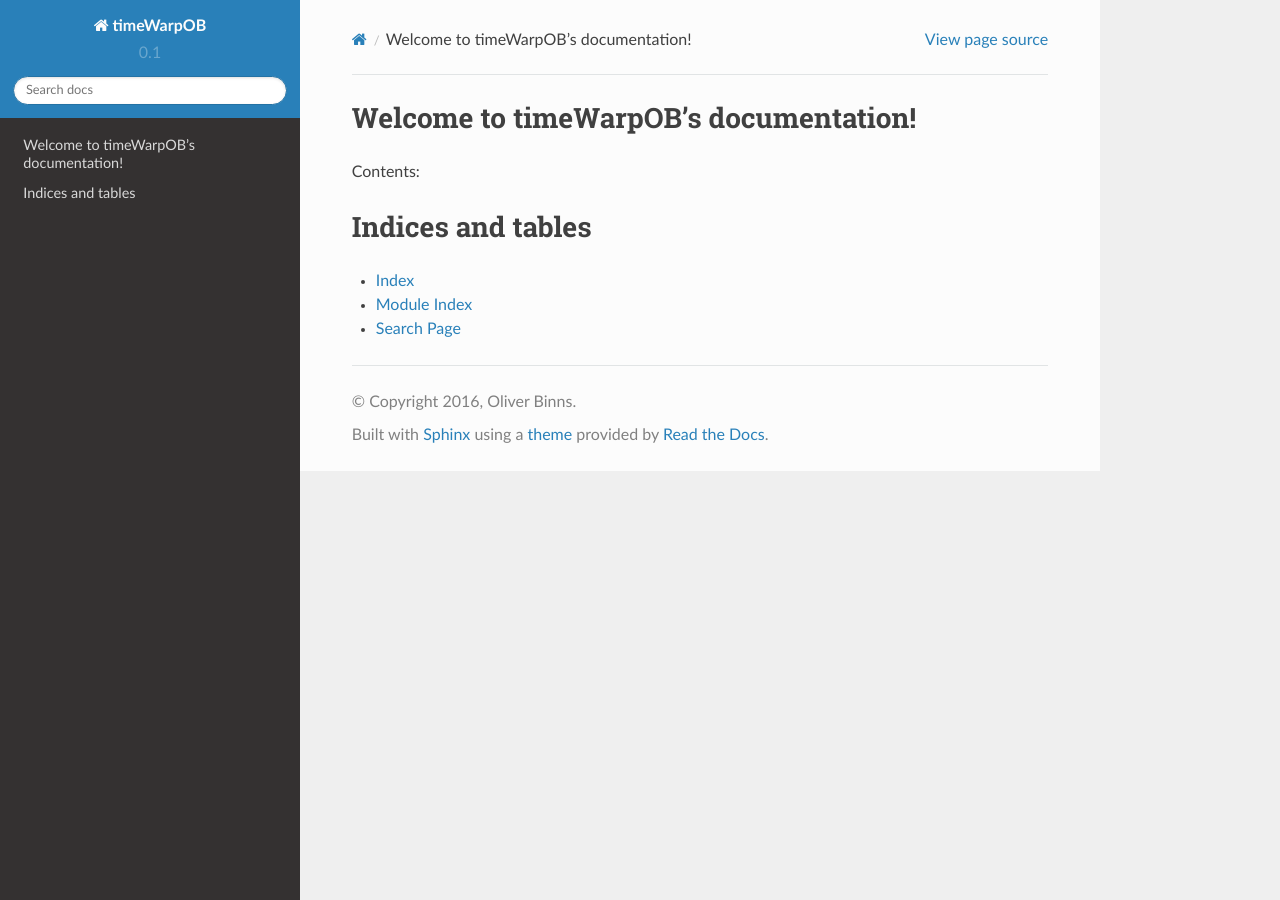
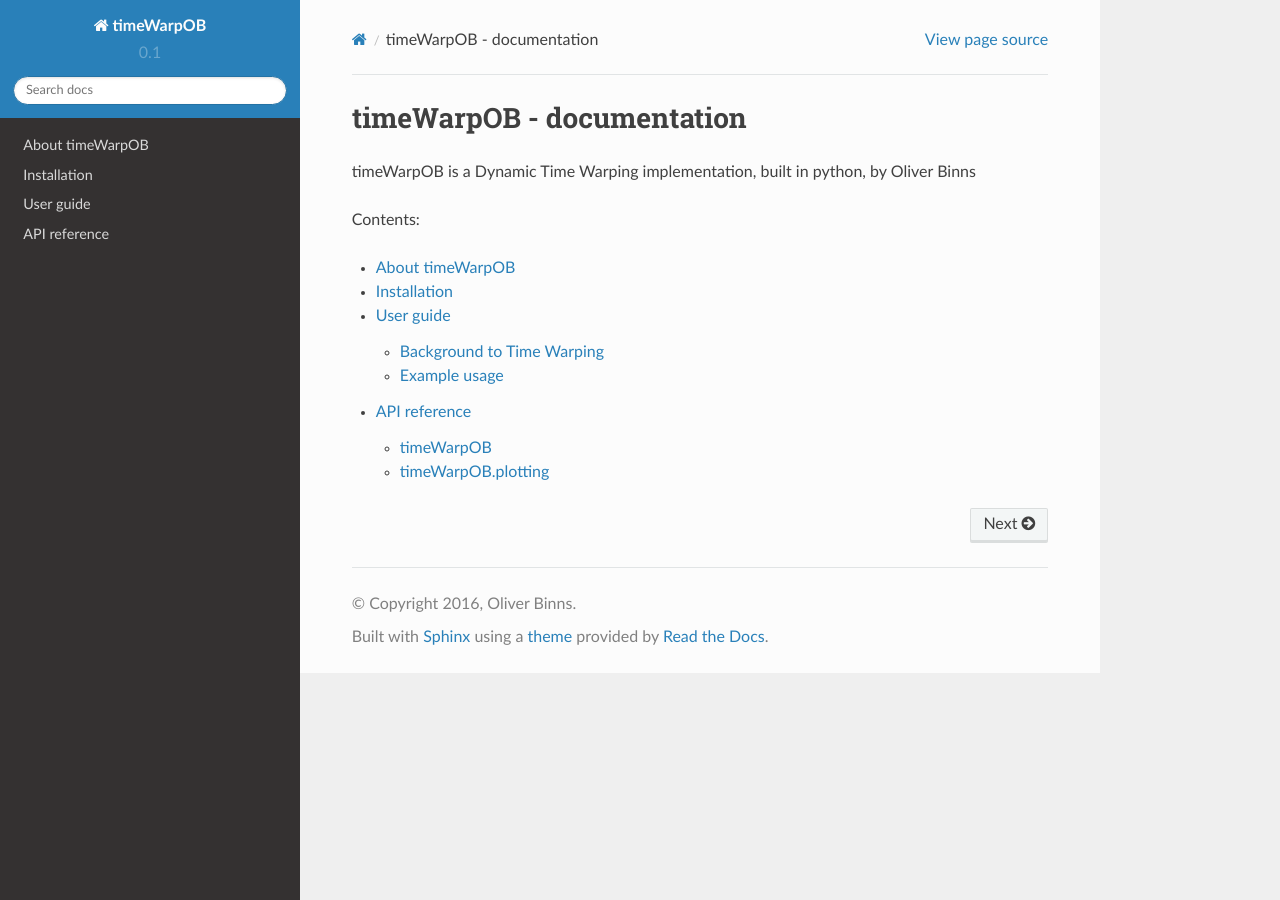
Before and after one commit to oliverbinns/timeWarpOB, a Sphinx documentation site: the page built from docs/source/index.rst, in a window 1280 px wide. Built offline with Sphinx 7.4.7 and the Read the Docs theme 2.0.0, drawn with Linux system fonts in a browser that asks for light colours.

Commit message:
Initial documents

```diff
--- /dev/null
+++ b/docs/source/APIref.rst
@@ -0,0 +1,25 @@
+API reference
+=============
+
+The following is a reference guide for the functions in the modules of neurOB, sorted by submodule.
+
+
+timeWarpOB
+----------
+
+The timeWarpOB module contains the main functions for time warping.  The other submodules contain functions to help with plotting.
+
+.. autofunction:: timeWarpOB.timeWarp
+.. autofunction:: timeWarpOB.L1distances
+.. autofunction:: timeWarpOB.ERPwarp
+.. autofunction:: timeWarpOB.DTWwarp
+.. autofunction:: timeWarpOB.backTrace
+
+
+timeWarpOB.plotting
+-------------------
+
+The timeWarpOB.plotting module contains functions for plotting the outcome of a time warp experiment.
+
+.. autofunction:: timeWarpOB.plotting.plotWarp
+.. autofunction:: timeWarpOB.plotting.plotSeries
--- /dev/null
+++ b/docs/source/about.rst
@@ -0,0 +1,2 @@
+About timeWarpOB
+================
--- a/docs/source/conf.py
+++ b/docs/source/conf.py
@@ -19,7 +19,7 @@ import os
 # If extensions (or modules to document with autodoc) are in another directory,
 # add these directories to sys.path here. If the directory is relative to the
 # documentation root, use os.path.abspath to make it absolute, like shown here.
-#sys.path.insert(0, os.path.abspath('.'))
+sys.path.insert(0, os.path.abspath('../../.'))
 
 # -- General configuration ------------------------------------------------
 
--- a/docs/source/index.rst
+++ b/docs/source/index.rst
@@ -1,21 +1,22 @@
-.. timeWarpOB documentation master file, created by
-   sphinx-quickstart on Wed May 18 16:38:14 2016.
-   You can adapt this file completely to your liking, but it should at least
-   contain the root `toctree` directive.
+timeWarpOB - documentation
+==========================
 
-Welcome to timeWarpOB's documentation!
-======================================
+timeWarpOB is a Dynamic Time Warping implementation, built in python, by Oliver Binns
 
 Contents:
 
 .. toctree::
    :maxdepth: 2
 
+   about
+   installation
+   usage
+   APIref
 
 
-Indices and tables
-==================
 
-* :ref:`genindex`
-* :ref:`modindex`
-* :ref:`search`
+.. Indices and tables
+   ==================
+   * :ref:`genindex`
+	* :ref:`modindex`
+	* :ref:`search`
--- /dev/null
+++ b/docs/source/installation.rst
@@ -0,0 +1,4 @@
+Installation
+============
+
+timeWarpOB can be installed by ...
--- /dev/null
+++ b/docs/source/usage.rst
@@ -0,0 +1,10 @@
+User guide
+==========
+
+
+Background to Time Warping
+--------------------------
+
+
+Example usage
+-------------
```
